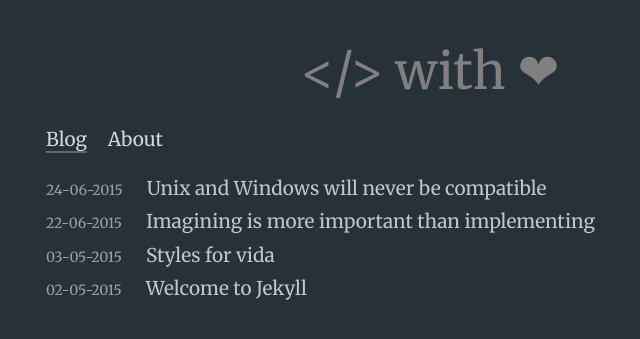
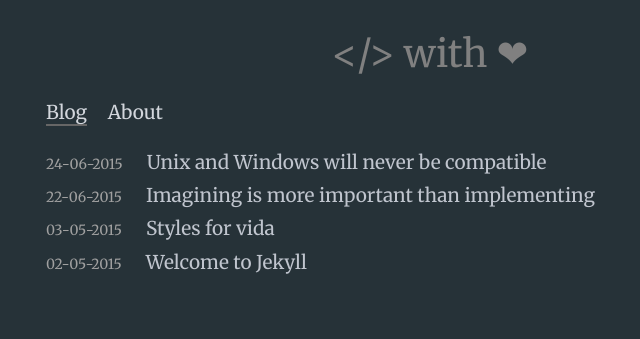
Before and after one commit to arafsheikh/arafsheikh.github.io, a Jekyll site: the page built from index.html, in a window 1280 px wide. Shown: the top 339 px of the page, without its empty margins (210-850 px from the left). Built offline with Jekyll 4.4.1, drawn with Linux system fonts in a browser that asks for light colours; Markdown is read by kramdown in place of the engine named in the settings.

```diff
--- a/_sass/_layout.scss
+++ b/_sass/_layout.scss
@@ -6,7 +6,6 @@ main {
 }
 .site-header {
     .site-title {
-        font-size: $site-title-font-size;
         font-weight: 300;
         color: gray;
         > a {
```
